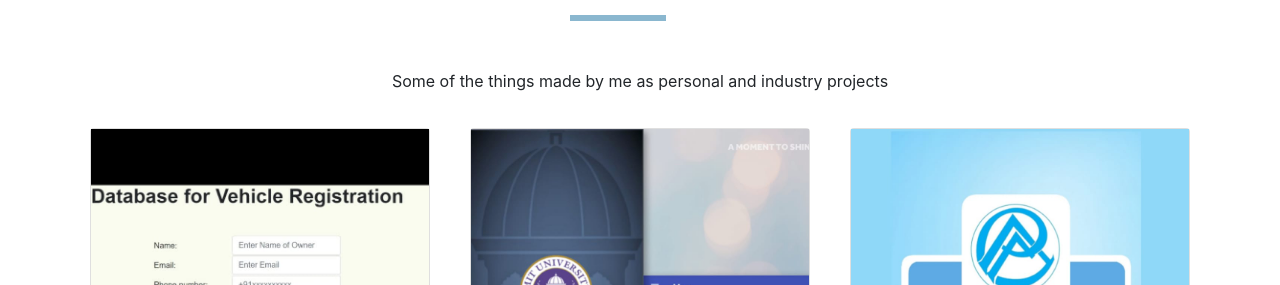
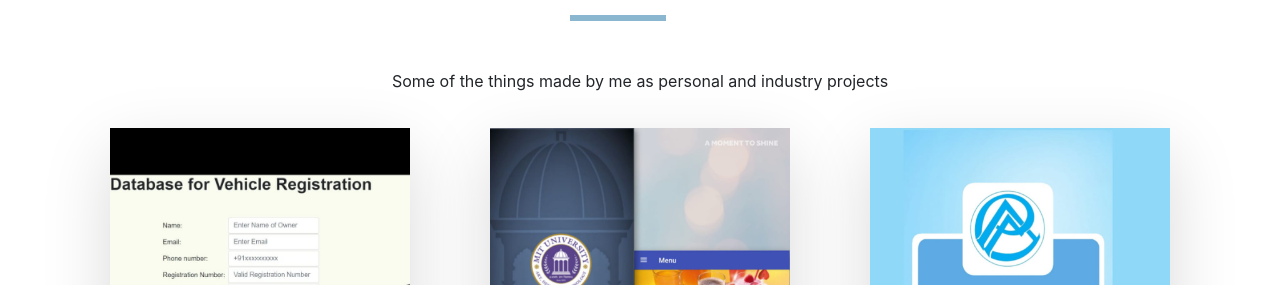
Before and after one commit to Swapnil-Sagar/MyPortfolioSite, a plain HTML site: page index.html in a window 1280 px wide. Shown: the part 2329-2614 px from the top of the page. Drawn offline with nearby package versions, Linux system fonts and the light colour scheme.

Commit message:
changed project section and fixed resume download to target-blank

```diff
--- a/app.js
+++ b/app.js
@@ -16,7 +16,7 @@ const splash = document.querySelector(".splash");
 document.addEventListener("DOMContentLoaded", (e) => {
   setTimeout(() => {
     splash.classList.add("display-none");
-  }, 2000);
+  }, 0);
 });
 
 particlesJS(
--- a/index.html
+++ b/index.html
@@ -488,7 +488,7 @@
           <p>https://swapnilsagar.netlify.app/</p>
       </div>
     </div>
-    <a href="CV.pdf" target="_blank" rel="nofollow noopener noreferrer" download><button type="button" class="btn btn-primary"><i class="fa fa-download"></i>Resume</button></a>
+    <a href="CV.pdf" target="_blank" rel="nofollow noopener noreferrer"><button type="button" class="btn btn-primary"><i class="fa fa-download"></i>Resume</button></a>
       <a href="mailto:swapnilsagar09@gmail.com"> <button type="button" class="btn btn-primary"><i class="fa fa-rocket"></i>Hire me</button></a>
   </div>
   <div class="footer text-center">
--- a/style.css
+++ b/style.css
@@ -512,9 +512,9 @@ body {
 
 .card {
   top: 50%;
-  cursor: pointer;
-  width: 340px;
-  height: 480px;
+  width: 300px;
+  height: 25rem;
+  border: none !important;
 }
 
 .front,
@@ -523,8 +523,9 @@ body {
   height: 100%;
   overflow: hidden;
   backface-visibility: hidden;
+  box-shadow: 0 1.5rem 4rem rgba(0, 0, 0, 0.15);
   position: absolute;
-  transition: transform 0.6s linear;
+  transition: all 0.8s ease !important;
 }
 
 .front img {
@@ -532,12 +533,12 @@ body {
 }
 
 .front {
-  transform: perspective(600px) rotateY(0deg);
+  transform: perspective(150rem) rotateY(0deg);
 }
 
 .back {
-  background: #f1f1f1;
-  transform: perspective(600px) rotateY(180deg);
+  background: #f9f9f9;
+  transform: perspective(150rem) rotateY(180deg);
   font-size: 17px;
   padding-bottom: 250px;
 }
@@ -545,19 +546,20 @@ body {
 .back h2 {
   font-size: 30px;
   margin-bottom: 30px;
+  margin-top: 25%;
 }
 
 .back span {
   font-size: 15px;
   margin-bottom: 30px;
   margin-right: 5px;
-  margin-left: 5px;
 }
 
 .back-content {
   color: #2c3e50;
   text-align: center;
   width: 90%;
+  margin-top: 15px;
 }
 
 .sm {
```
